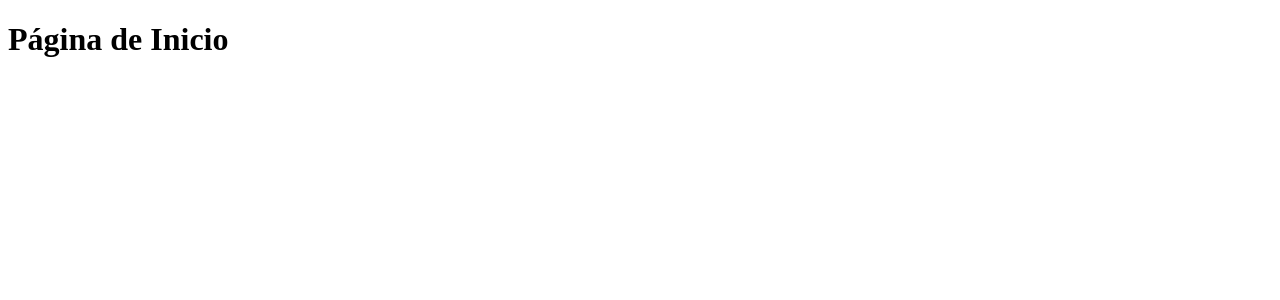
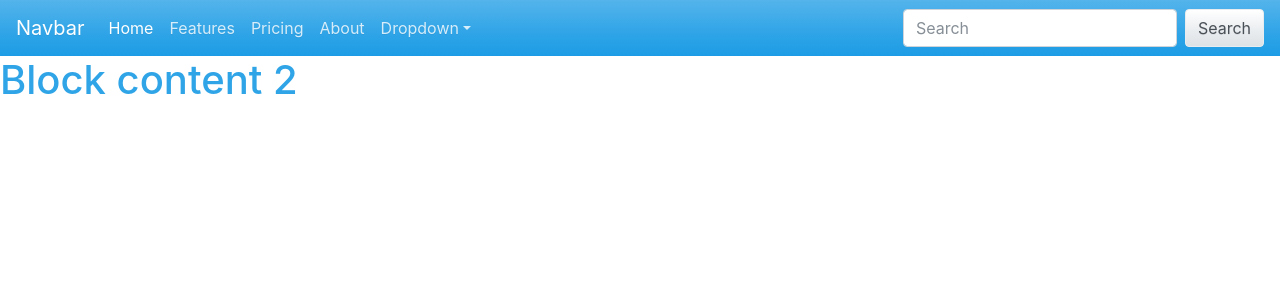
Before and after one commit to perezcastellon/nuevo, a Flask app: page /inicio in a window 1280 px wide. Shown: the top 300 px of the page. Run offline with Flask 2, Linux system fonts and the light colour scheme; some libraries are stand-ins or nearby versions.

Commit message:
Tercer Commit

```diff
--- a/app.py
+++ b/app.py
@@ -10,4 +10,4 @@ def inicio():
     return render_template('inicio.html')
 
 if __name__ == '__main__':
-    app.run('0.0.0.0', 80, debug=True)
+    app.run('0.0.0.0', 8080, debug=True)
--- /dev/null
+++ b/templates/base.html
@@ -0,0 +1,57 @@
+<!DOCTYPE html>
+<html lang="en">
+<head>
+    <meta charset="UTF-8">
+    <meta name="viewport" content="width=device-width, initial-scale=1.0">
+
+    <link rel="stylesheet" href="https://stackpath.bootstrapcdn.com/bootswatch/4.5.2/cerulean/bootstrap.min.css" integrity="sha384-3fdgwJw17Bi87e1QQ4fsLn4rUFqWw//KU0g8TvV6quvahISRewev6/EocKNuJmEw" crossorigin="anonymous">
+    <title>Hola Mundo</title>
+</head>
+<body>
+    <nav class="navbar navbar-expand-lg navbar-dark bg-primary">
+        <a class="navbar-brand" href="#">Navbar</a>
+        <button class="navbar-toggler" type="button" data-toggle="collapse" data-target="#navbarColor01" aria-controls="navbarColor01" aria-expanded="false" aria-label="Toggle navigation">
+          <span class="navbar-toggler-icon"></span>
+        </button>
+
+        <div class="collapse navbar-collapse" id="navbarColor01">
+          <ul class="navbar-nav mr-auto">
+            <li class="nav-item active">
+              <a class="nav-link" href="#">Home
+                <span class="sr-only">(current)</span>
+              </a>
+            </li>
+            <li class="nav-item">
+              <a class="nav-link" href="#">Features</a>
+            </li>
+            <li class="nav-item">
+              <a class="nav-link" href="#">Pricing</a>
+            </li>
+            <li class="nav-item">
+              <a class="nav-link" href="#">About</a>
+            </li>
+            <li class="nav-item dropdown">
+              <a class="nav-link dropdown-toggle" data-toggle="dropdown" href="#" role="button" aria-haspopup="true" aria-expanded="false">Dropdown</a>
+              <div class="dropdown-menu">
+                <a class="dropdown-item" href="#">Action</a>
+                <a class="dropdown-item" href="#">Another action</a>
+                <a class="dropdown-item" href="#">Something else here</a>
+                <div class="dropdown-divider"></div>
+                <a class="dropdown-item" href="#">Separated link</a>
+              </div>
+            </li>
+          </ul>
+          <form class="form-inline my-2 my-lg-0">
+            <input class="form-control mr-sm-2" type="text" placeholder="Search">
+            <button class="btn btn-secondary my-2 my-sm-0" type="submit">Search</button>
+          </form>
+        </div>
+      </nav>
+    {% block content %}
+    {% endblock %}
+
+
+
+    <script src="https://cdn.jsdelivr.net/npm/bootstrap@5.0.0-beta1/dist/js/bootstrap.bundle.min.js" integrity="sha384-ygbV9kiqUc6oa4msXn9868pTtWMgiQaeYH7/t7LECLbyPA2x65Kgf80OJFdroafW" crossorigin="anonymous"></script>
+</body>
+</html>
--- a/templates/inicio.html
+++ b/templates/inicio.html
@@ -1,11 +1,5 @@
-<!DOCTYPE html>
-<html lang="en">
-<head>
-    <meta charset="UTF-8">
-    <meta name="viewport" content="width=device-width, initial-scale=1.0">
-    <title>Inicio</title>
-</head>
-<body>
-    <h1>Página de Inicio</h1>
-</body>
-</html>
+{% extends "base.html" %}
+
+{% block content %}
+<h1>Block content 2</h1>
+{% endblock %}
```
Also changed, not shown: templates/index.html (+54 -11 lines).
